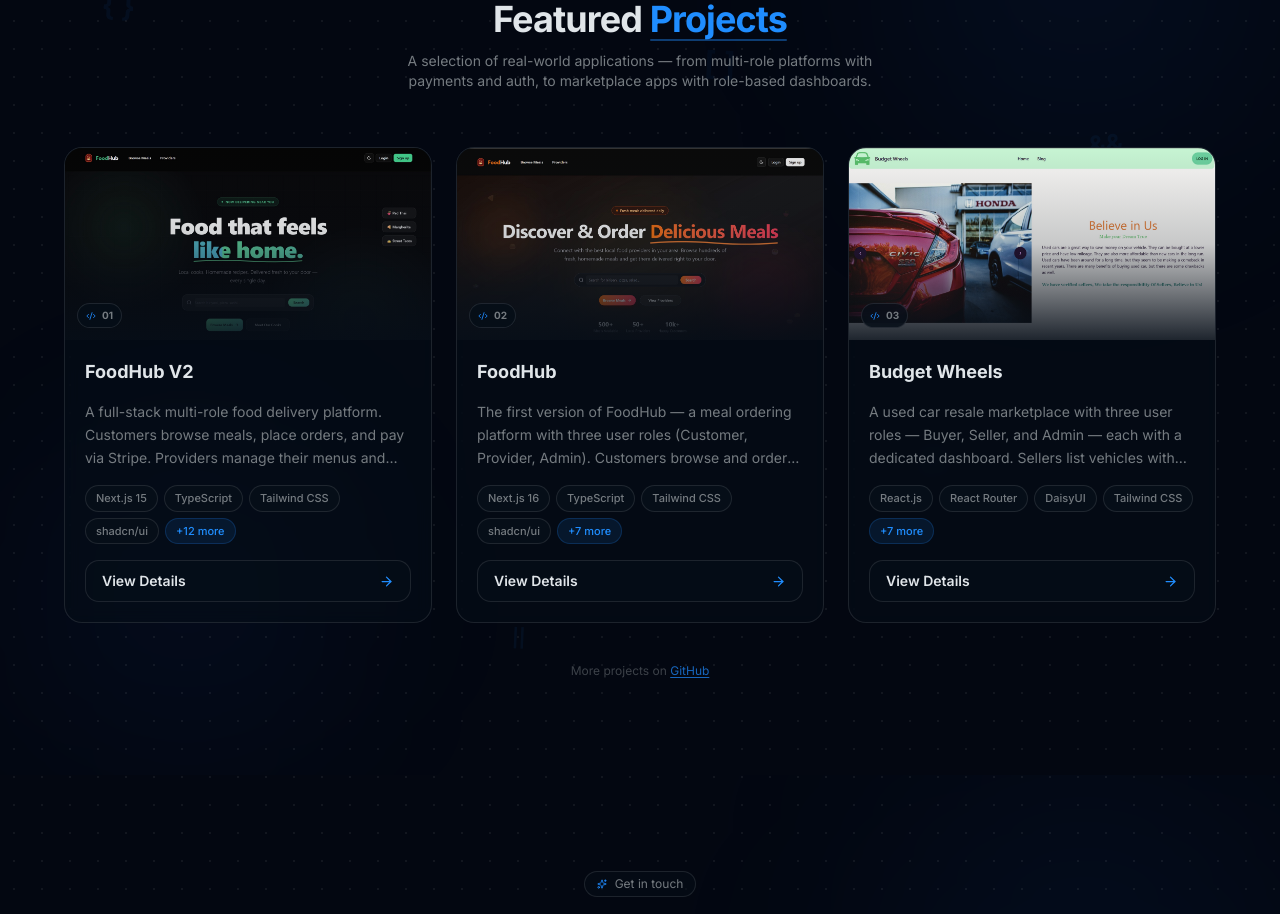
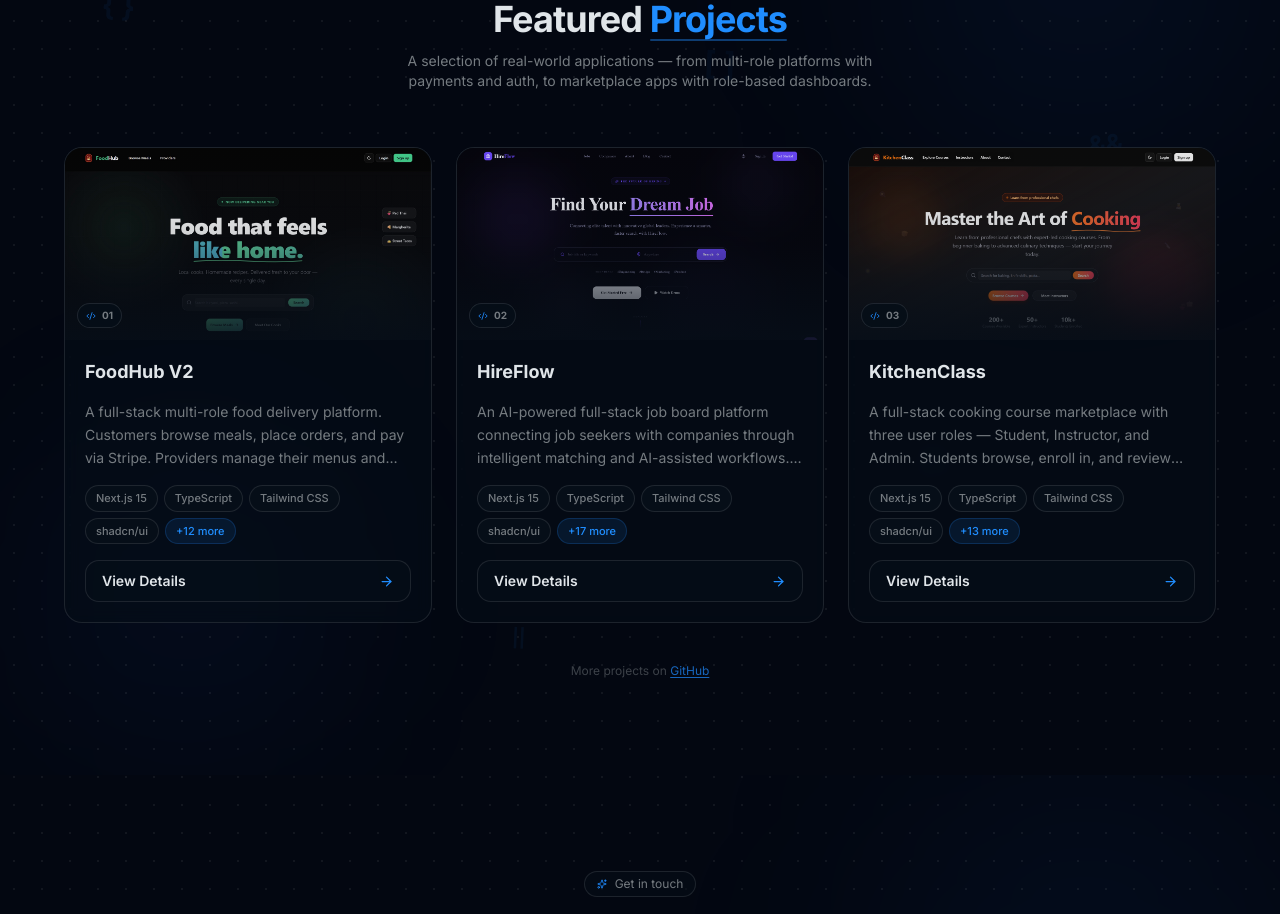
Before and after one commit to sadiq1020/my-portfolio-v2, a Next.js app: page / in a window 1280 px wide. Shown: the part 4361-5275 px from the top of the page. Built offline with nearby package versions, Linux system fonts and the light colour scheme; no server answers.

Commit message:
projects updated

```diff
--- a/src/data/projects.ts
+++ b/src/data/projects.ts
@@ -1,6 +1,7 @@
 import type { Project } from "@/types";
 
 export const projects: Project[] = [
+  // ── 1. FoodHub V2 ────────────────────────────────────────────────────────
   {
     slug:        "foodhub-v2",
     title:       "FoodHub V2",
@@ -20,41 +21,50 @@
     improvements:
       "I plan to re-enable Google OAuth on the live version once moving off free-tier hosting, add real-time order tracking with WebSockets, and introduce a recommendation engine based on order history.",
   },
+
+  // ── 2. HireFlow ──────────────────────────────────────────────────────────
   {
-    slug:        "foodhub",
-    title:       "FoodHub",
-    description: "The first version of FoodHub — a meal ordering platform with three user roles (Customer, Provider, Admin). Customers browse and order meals with cash-on-delivery checkout. Providers manage menus and fulfil orders. Admins handle platform oversight including user management and categories.",
-    image:       "/images/projects/project-foodhub.png",
+    slug:        "hireflow",
+    title:       "HireFlow",
+    description: "An AI-powered full-stack job board platform connecting job seekers with companies through intelligent matching and AI-assisted workflows. Seekers get personalized job recommendations and AI-generated cover letters. Companies post jobs with AI-generated descriptions and manage applications through a 5-stage pipeline. Admins oversee the entire platform.",
+    image:       "/images/projects/project-hireflow.png",
     techStack:   [
-      "Next.js 16", "TypeScript", "Tailwind CSS", "shadcn/ui",
-      "better-auth", "Zustand", "React Hook Form", "Zod",
-      "TanStack Query", "Sonner", "Lucide React",
+      "Next.js 15", "TypeScript", "Tailwind CSS", "shadcn/ui",
+      "Framer Motion", "GSAP", "Lenis",
+      "TanStack Query", "Zustand", "React Hook Form", "Zod",
+      "Node.js", "Express", "PostgreSQL", "Prisma",
+      "Better Auth", "Google Gemini 2.5 Flash", "Cloudinary",
+      "Winston", "Vercel", "Render",
     ],
-    liveUrl:         "https://ph-next-level-b6-a4-foodhub-fronten.vercel.app",
-    githubClientUrl: "https://github.com/sadiq1020/ph_next_level_B6A4_foodhub-frontend",
-    githubServerUrl: "https://github.com/sadiq1020/ph_next_level_B6A4_foodhub-backend",
+    liveUrl:         "https://hire-flow-frontend-five.vercel.app",
+    githubClientUrl: "https://github.com/sadiq1020/HireFlow-Frontend",
+    githubServerUrl: "https://github.com/sadiq1020/HireFlow-Backend",
     challenges:
-      "Building a per-user cart persisted in localStorage with Zustand while keeping it isolated across different logged-in accounts was tricky. Route protection middleware needed to handle three distinct role-based access levels cleanly without leaking protected pages.",
+      "Integrating 4 distinct AI features (chatbot, job recommendations, cover letter generator, job description generator) required careful prompt engineering to get structured JSON outputs reliably from Gemini. The save/unsave optimistic UI with TanStack Query's onMutate rollback pattern was also complex to get right without race conditions. On the backend, setting up Winston logging with rotating file transports and an in-memory TTL cache with prefix-based invalidation added significant architectural complexity.",
     improvements:
-      "Would like to add real-time order status updates via WebSockets, a meal rating system on the browse page, and migrate to a payment gateway for a complete checkout experience.",
+      "I plan to add real-time application status notifications via WebSockets, a resume parser that auto-fills application forms, and an analytics dashboard for seekers showing their application success rate by category and job type.",
   },
+
+  // ── 3. KitchenClass ──────────────────────────────────────────────────────
   {
-    slug:        "budget-wheels",
-    title:       "Budget Wheels",
-    description: "A used car resale marketplace with three user roles — Buyer, Seller, and Admin — each with a dedicated dashboard. Sellers list vehicles with images uploaded via imgBB, buyers browse and purchase with Stripe payments, and admins manage platform-wide activity. Built with a custom Node.js/Express backend and MongoDB.",
-    image:       "/images/projects/project-budget-wheel.png",
+    slug:        "kitchenclass",
+    title:       "KitchenClass",
+    description: "A full-stack cooking course marketplace with three user roles — Student, Instructor, and Admin. Students browse, enroll in, and review expert-led culinary courses. Instructors apply for approval, publish courses with YouTube preview embeds, and track revenue and enrollments through analytics dashboards. Admins manage the platform, approve instructors, and monitor activity.",
+    image:       "/images/projects/project-kitchenclass.png",
     techStack:   [
-      "React.js", "React Router", "DaisyUI", "Tailwind CSS",
-      "Node.js", "Express.js", "MongoDB", "Firebase Auth",
-      "JWT", "Stripe", "imgBB",
+      "Next.js 15", "TypeScript", "Tailwind CSS", "shadcn/ui",
+      "Framer Motion", "Recharts", "Zustand",
+      "React Hook Form", "Zod", "Better Auth",
+      "Node.js", "Express 5", "PostgreSQL", "Prisma 7",
+      "Vercel", "Render", "Neon",
     ],
-    liveUrl:         "https://budget-wheels.web.app",
-    githubClientUrl: "https://github.com/sadiq1020/budget_wheels_clients-repo",
-    githubServerUrl: "https://github.com/sadiq1020/budget_wheels_server-repo",
+    liveUrl:         "https://kitchenclass-frontend.vercel.app",
+    githubClientUrl: "https://github.com/sadiq1020/kitchenclass-frontend",
+    githubServerUrl: "https://github.com/sadiq1020/kitchenclass-backend",
     challenges:
-      "Setting up JWT-based authentication alongside Firebase Auth required careful token management — ensuring protected API routes validated JWTs while the client stayed in sync with Firebase session state. Role-based dashboard routing also needed robust guard logic.",
+      "The instructor approval flow required careful state management — after sign-up, the frontend must explicitly call sign-in before hitting the instructor profile endpoint, since sign-up alone doesn't establish a session cookie in time. Route ordering in Express also caused issues where GET /courses/my-courses was being matched as a course ID before the fix. Setting up Google OAuth cross-domain between Vercel and Render required Better Auth's oAuthProxy plugin.",
     improvements:
-      "Want to add a search and filter system for listings, a favourites/wishlist feature for buyers, and replace imgBB with Cloudinary for more reliable image handling and transforms.",
+      "I want to add a progress tracking system per course with lesson completion checkpoints, a certificate generation feature upon course completion, and a search and recommendation engine for suggesting courses based on enrollment history.",
   },
 ];
 
```
Also changed, not shown: public/images/projects/project-hireflow.png (added), public/images/projects/project-kitchenclass.png (added).
